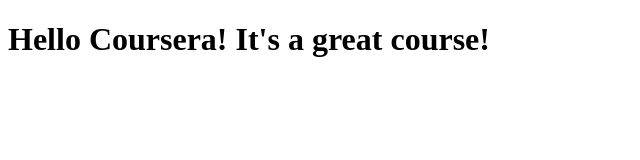
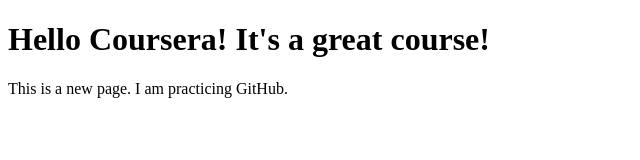
Before and after one commit to nmarshall87/hello-world, a plain HTML site: page site/index.html in a window 1280 px wide. Shown: the whole page, without its empty margins (0-640 px from the left). Drawn offline with Linux system fonts and the light colour scheme.

Commit message:
small addition to page content.

```diff
--- a/site/index.html
+++ b/site/index.html
@@ -6,5 +6,7 @@
 </head>
 <body>
 
+This is a new page. I am practicing GitHub.
+
 </body>
 </html>
```
